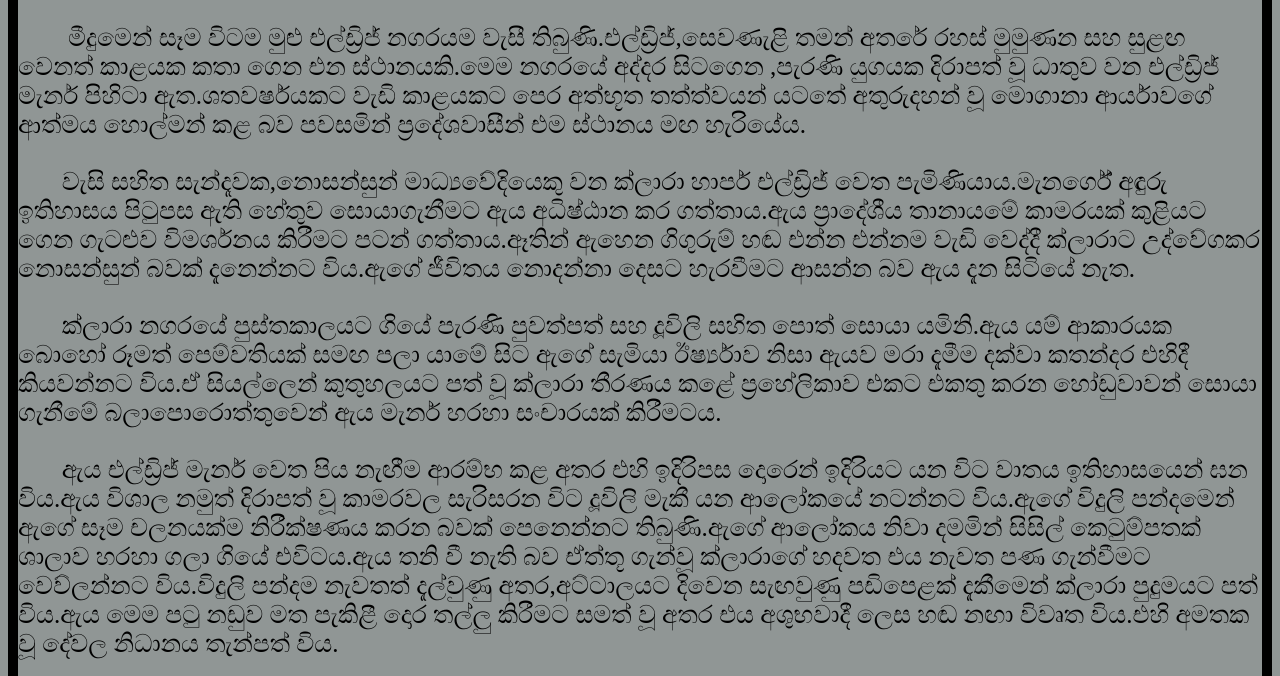
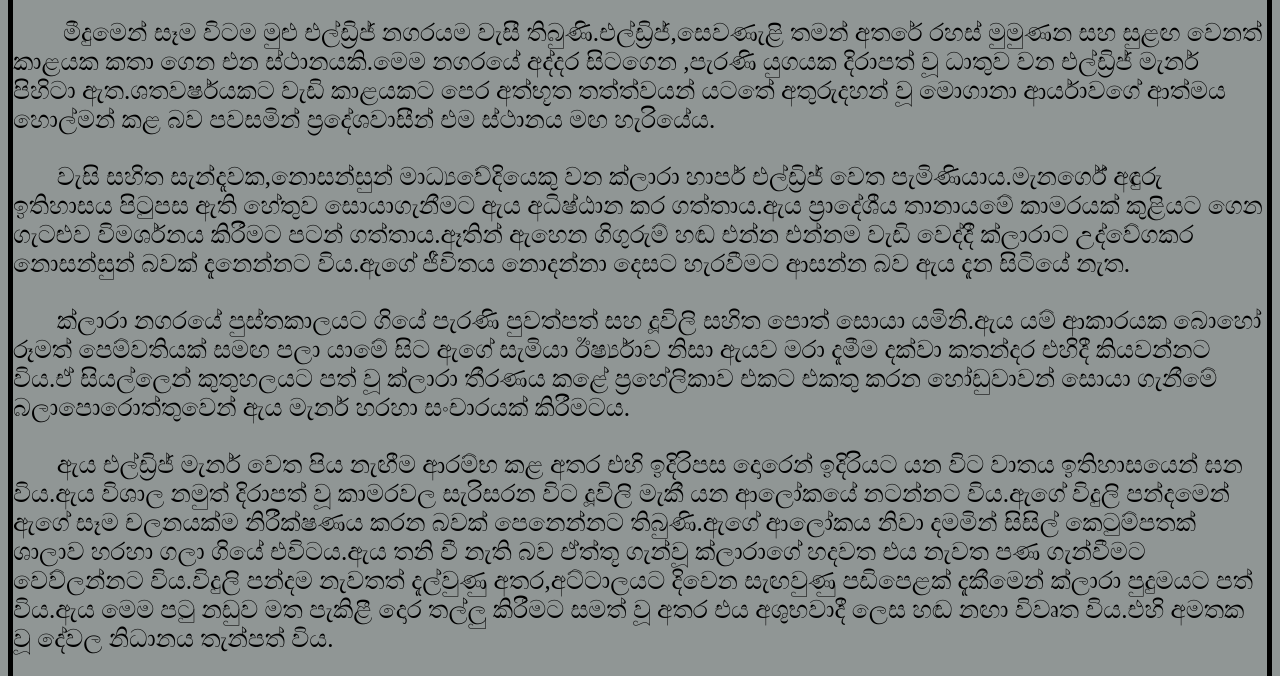
Before and after one commit to Mihindu939/Story, a plain HTML site: page ShlLanguage.HTML in a window 1280 px wide. Shown: the part 660-1336 px from the top of the page. Drawn offline with Linux system fonts and the light colour scheme.

Commit message:
Update ShlLanguage.HTML

```diff
--- a/ShlLanguage.HTML
+++ b/ShlLanguage.HTML
@@ -8,9 +8,7 @@
   <style>
   body{background-color:#909695;
   font-size:25px;
-  border:solid 10px;
-  image width=device width;
-
+  border:solid 5px;
    }
 </style>
   </head>
```
